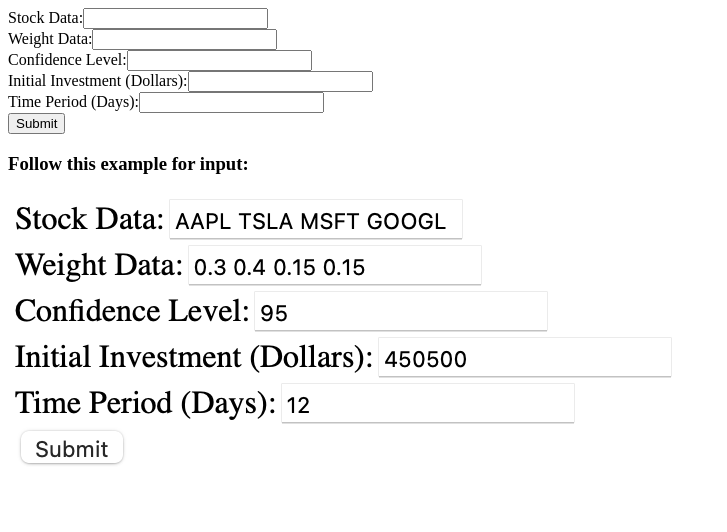
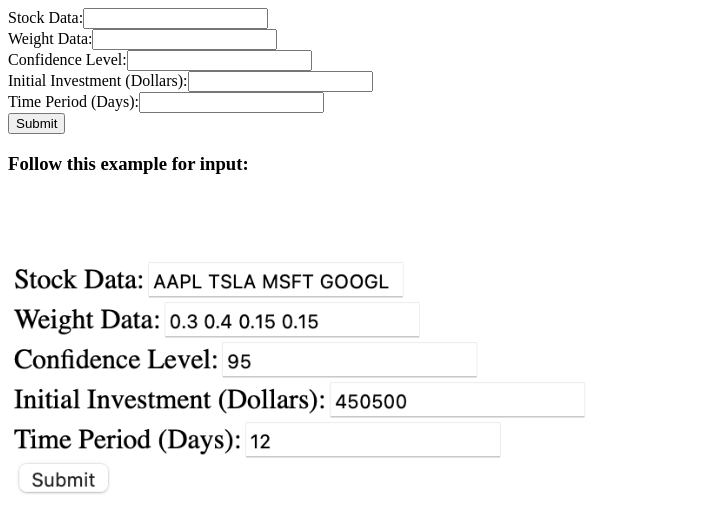
Before and after one commit to mazinal-ani/riskmanagement, a React (Create React App) app in the folder client/: page / in a window 1280 px wide. Shown: the top 532 px of the page, without its empty margins (0-727 px from the left). Built offline with nearby package versions, Linux system fonts and the light colour scheme.

Commit message:
Fixed image size

```diff
--- a/client/src/App.css
+++ b/client/src/App.css
@@ -11,6 +11,12 @@
   .App-logo {
     animation: App-logo-spin infinite 20s linear;
   }
+}
+
+.example_image{
+  max-width: 50%;
+  height: auto;
+  margin-top: 4rem;
 }
 
 .App-header {
--- a/client/src/App.js
+++ b/client/src/App.js
@@ -1,4 +1,5 @@
 import React, { useState } from 'react';
+import './App.css'
 
 function StockWeightForm() {
   const [stockData, setStockData] = useState([]);
@@ -91,7 +92,7 @@
             <h3>
               Follow this example for input:
             </h3>
-            <img src={require('./example.png')} alt='exampleImage'/>
+            <img src={require('./example.png')} alt='exampleImage' className='example_image'/>
           </div>
         ) : (
           <div>
```
